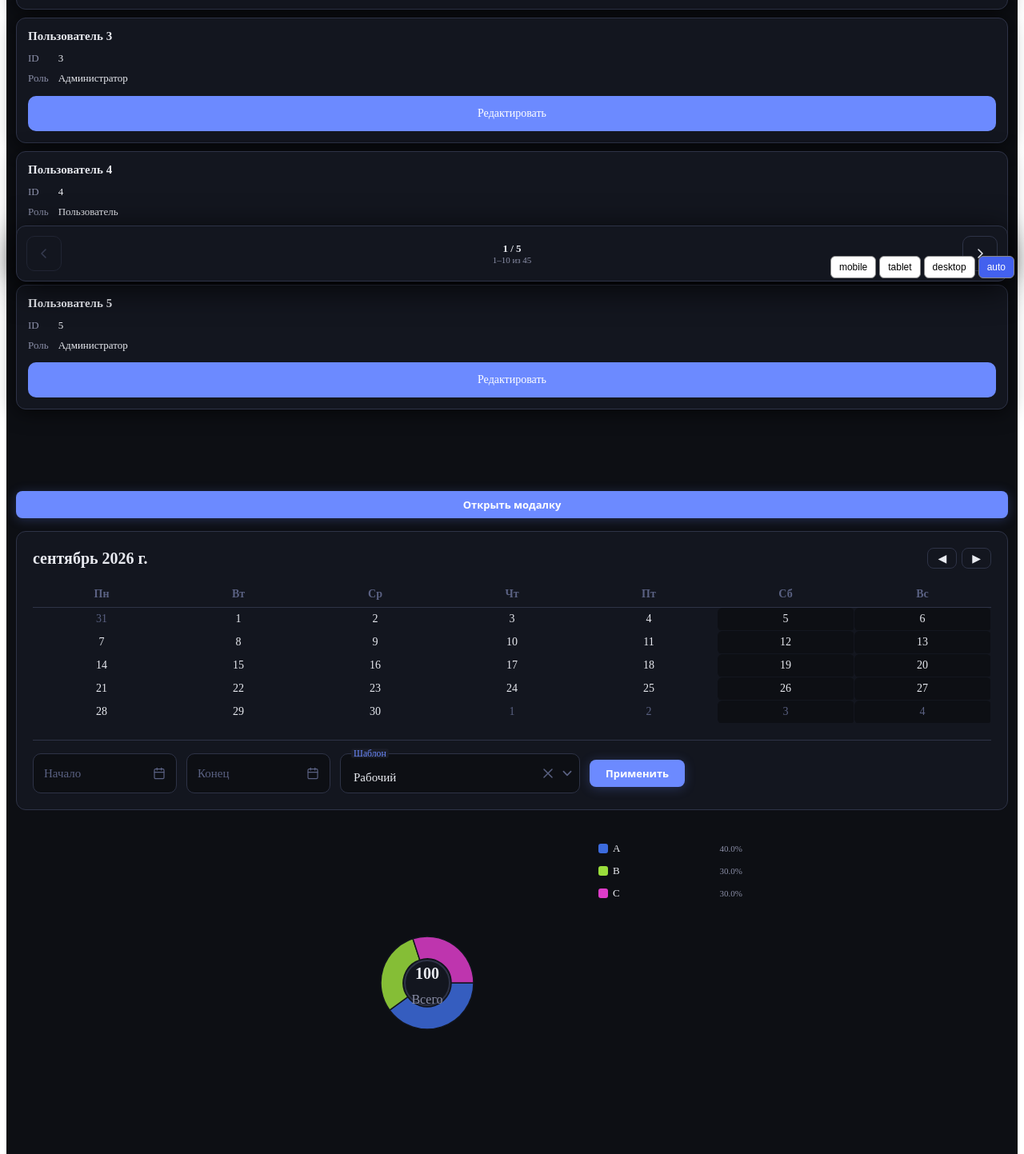
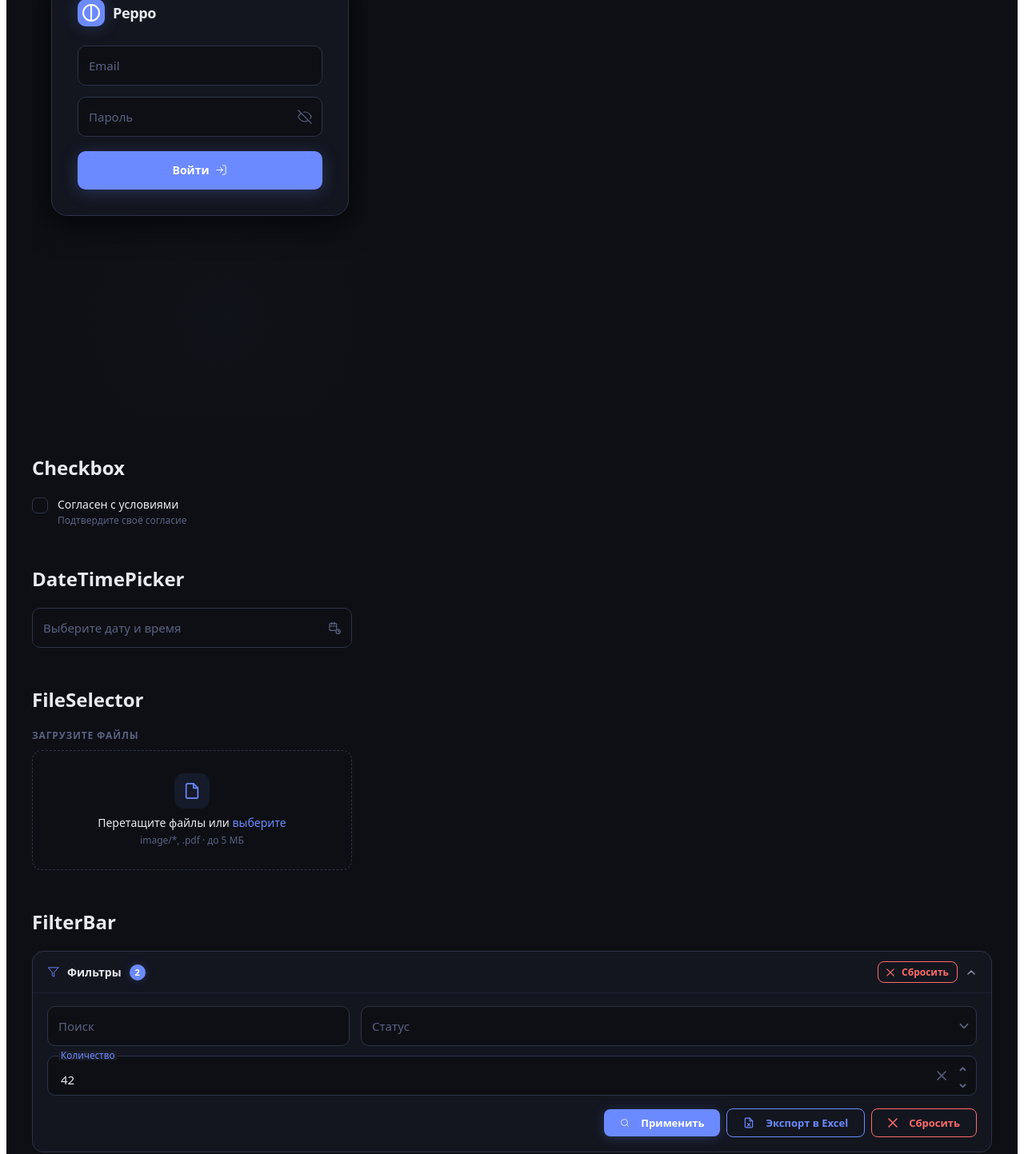
Before and after one commit to KarrokBeorna/ui-kit, a React (Vite) app: page / in a window 1280 px wide. Shown: the part 440-1883 px from the top of the page at 80% size. Built offline with nearby package versions, Linux system fonts and the light colour scheme.

Commit message:
Scrollable props FilterBar

```diff
--- a/src/App.tsx
+++ b/src/App.tsx
@@ -352,6 +352,7 @@ function App() {
             }}
             onExport={() => {}}
             gridCols={3}
+            scrollable={false}
           />
         </section>
 
--- a/src/components/FilterBar.tsx
+++ b/src/components/FilterBar.tsx
@@ -51,11 +51,10 @@ interface FilterBarProps {
    * Может ли тело фильтров стать скроллируемым.
    * На мобиле всегда true (нельзя переопределить) — иначе панель
    * не помещается в viewport.
-   * На десктопе по умолчанию true (высота = высота содержимого).
-   * Если false — высота тела не ограничивается, панель занимает
-   * столько места, сколько нужно контенту. Удобно, когда фильтры
-   * на странице всегда помещаются и «прыжков» при разворачивании
-   * быть не должно.
+   * На десктопе:
+   *  - true  — тело скроллится, если контент выше max-height (по умолчанию);
+   *  - false — тело никогда не скроллится; при раскрытии контент
+   *            «проявляется» по мере роста max-height, scrollbar не появляется.
    * @default true
    */
   scrollable?: boolean;
@@ -176,12 +175,10 @@ export function FilterBar({
   // На мобиле — ограничиваем viewport'ом, чтобы панель стала скроллируемой.
   const isScrollable = isMobile ? true : scrollable;
 
-  const maxBodyHeight: string | number | undefined = open
-    ? isScrollable
-      ? isMobile
-        ? `min(${bodyH || 600}px, ${mobileMaxHeight ?? 'calc(100dvh - 140px)'})`
-        : `${bodyH || 600}px`
-      : undefined
+  const maxBodyHeight: string | number = open
+    ? isMobile
+      ? `min(${bodyH || 600}px, ${mobileMaxHeight ?? 'calc(100dvh - 140px)'})`
+      : `${bodyH || 600}px`
     : 0;
 
   return (
@@ -291,7 +288,11 @@ export function FilterBar({
         ref={bodyRef}
         style={{
           maxHeight: maxBodyHeight,
-          overflow: open ? (isScrollable ? 'auto' : 'visible') : 'hidden',
+          overflow: open
+            ? isScrollable
+              ? 'auto'    // как было: скроллим, если не влезает
+              : 'hidden'  // скролл выключен, контент клипается
+            : 'hidden',   // в свёрнутом всегда hidden
           overscrollBehavior: 'contain',
           transition: 'max-height 0.32s cubic-bezier(0.4,0,0.2,1)',
           WebkitOverflowScrolling: 'touch',
--- a/src/main.tsx
+++ b/src/main.tsx
@@ -6,6 +6,6 @@ import { ResponsiveDemo } from './App2';
 
 ReactDOM.createRoot(document.getElementById('root')!).render(
   <React.StrictMode>
-    <ResponsiveDemo  />
+    <App  />
   </React.StrictMode>
 )
```
